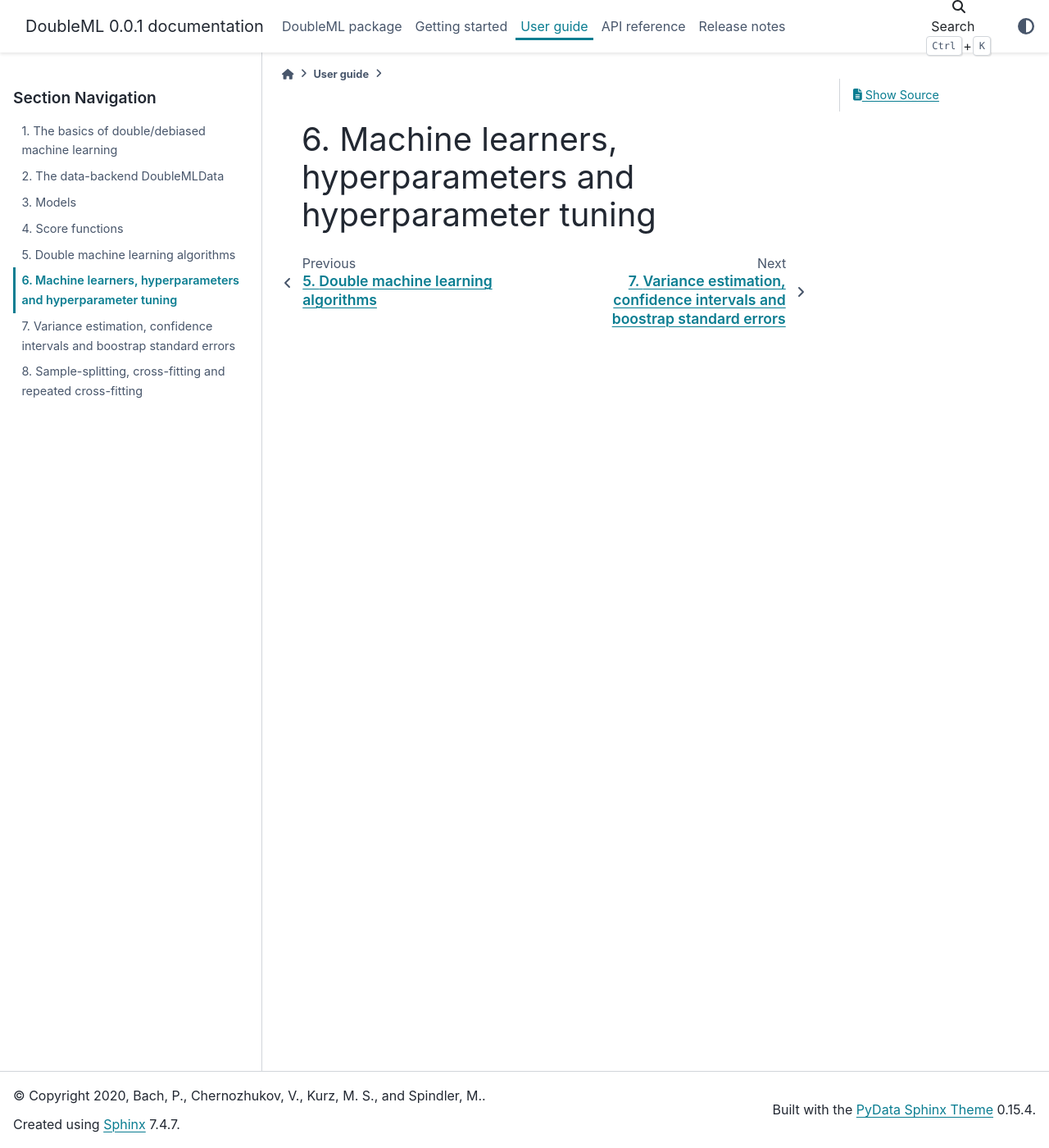
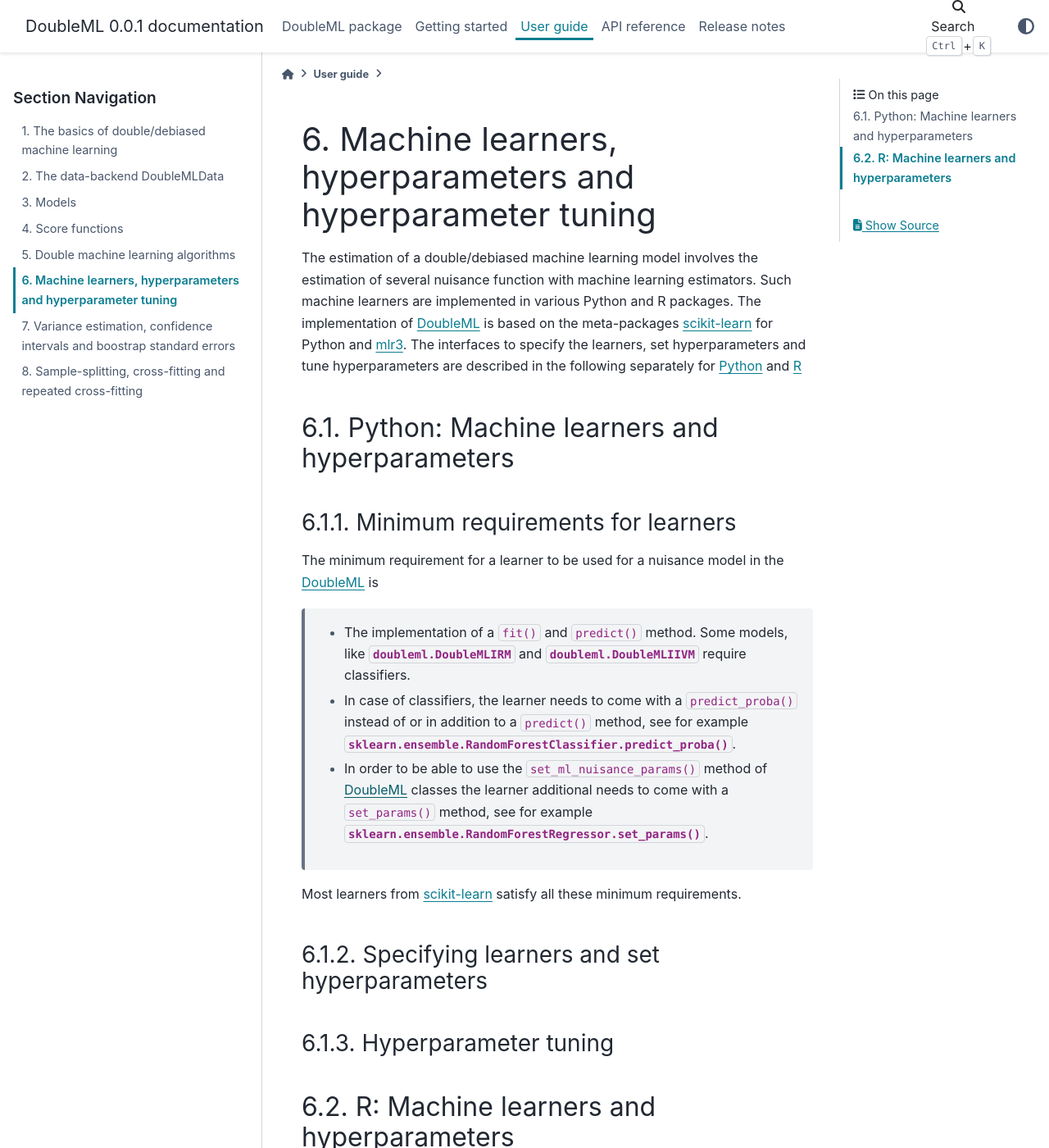
Before and after one commit to DoubleML/doubleml-docs, a Sphinx documentation site: the page built from doc/guide/learners.rst, in a window 1280 px wide and 1400 px high. Shown: the whole window at 82% size. Built offline with Sphinx 7.4.7 and the PyData theme 0.15.4, drawn with Linux system fonts in a browser that asks for light colours; pages that are not in the unit, such as notebooks, are missing from menus.

Commit message:
first parts of the learners section in the user guide

```diff
--- a/doc/guide/learners.rst
+++ b/doc/guide/learners.rst
@@ -1,2 +1,45 @@
 Machine learners, hyperparameters and hyperparameter tuning
 -----------------------------------------------------------
+
+The estimation of a double/debiased machine learning model involves the estimation of several nuisance function with
+machine learning estimators.
+Such machine learners are implemented in various Python and R packages.
+The implementation of :ref:`DoubleML <doubleml_package>` is based on the meta-packages
+`scikit-learn <https://scikit-learn.org/>`_ for Python and `mlr3 <https://mlr3.mlr-org.com/>`_.
+The interfaces to specify the learners, set hyperparameters and tune hyperparameters are described in the following
+separately for :ref:`Python <learners_python>` and :ref:`R <learners_r>`
+
+.. _learners_python:
+
+Python: Machine learners and hyperparameters
+^^^^^^^^^^^^^^^^^^^^^^^^^^^^^^^^^^^^^^^^^^^^
+
+Minimum requirements for learners
+#################################
+
+The minimum requirement for a learner to be used for a nuisance model in the :ref:`DoubleML <doubleml_package>` is
+
+    * The implementation of a ``fit()`` and ``predict()`` method.
+      Some models, like :py:class:`doubleml.DoubleMLIRM` and :py:class:`doubleml.DoubleMLIIVM` require classifiers.
+    * In case of classifiers, the learner needs to come with a ``predict_proba()`` instead of or in addition to a
+      ``predict()`` method, see for example :py:meth:`sklearn.ensemble.RandomForestClassifier.predict_proba`.
+    * In order to be able to use the ``set_ml_nuisance_params()`` method of :ref:`DoubleML <doubleml_package>` classes the
+      learner additional needs to come with a ``set_params()`` method,
+      see for example :py:meth:`sklearn.ensemble.RandomForestRegressor.set_params`.
+
+Most learners from `scikit-learn <https://scikit-learn.org/>`_ satisfy all these minimum requirements.
+
+Specifying learners and set hyperparameters
+###########################################
+
+
+
+Hyperparameter tuning
+#####################
+
+
+
+.. _learners_r:
+
+R: Machine learners and hyperparameters
+^^^^^^^^^^^^^^^^^^^^^^^^^^^^^^^^^^^^^^^
```
